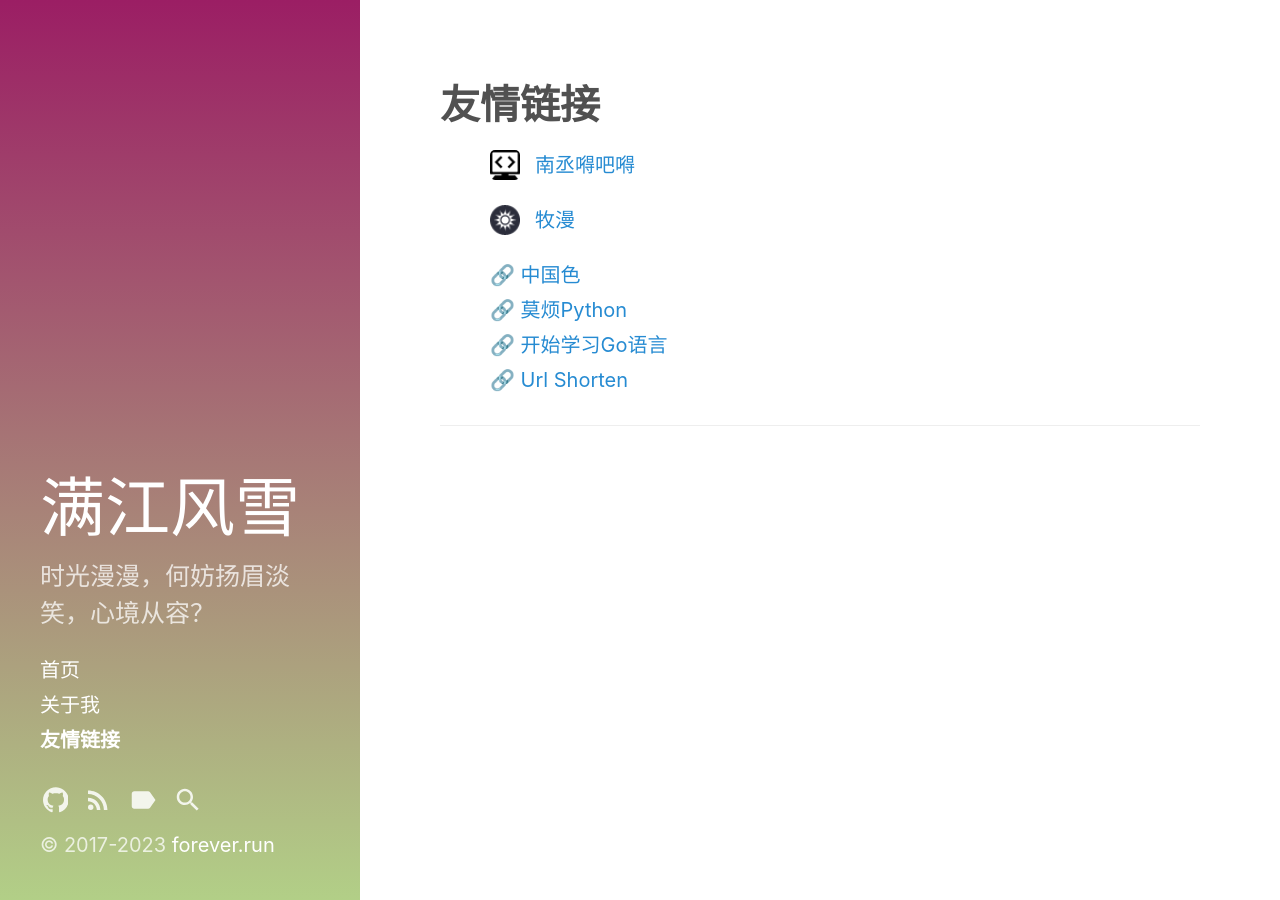
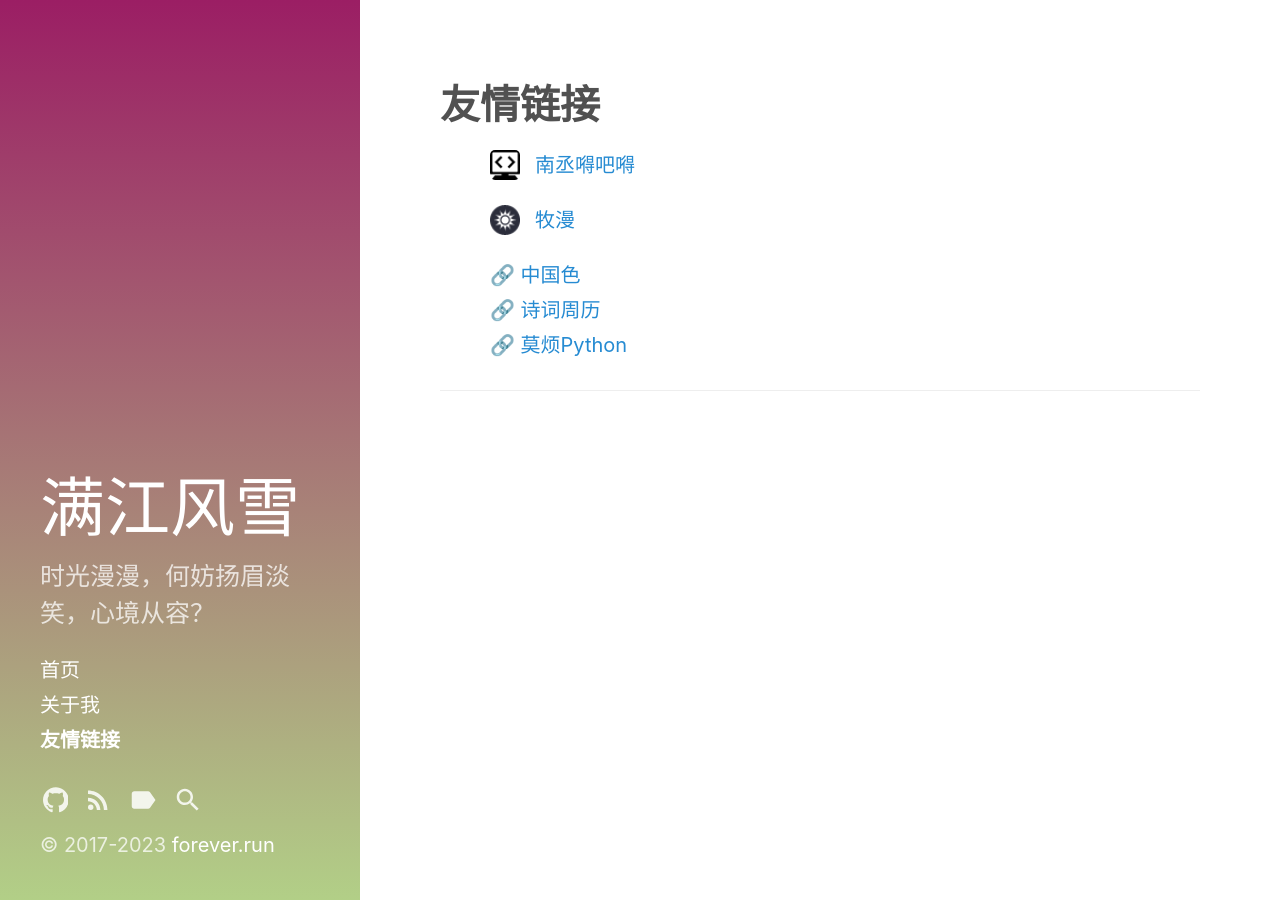
Before and after one commit to heropoo/heropoo.github.io, a Jekyll site: the page built from friendship-links.md, in a window 1280 px wide. Built offline with Jekyll 4.4.1, drawn with Linux system fonts in a browser that asks for light colours.

Commit message:
Update friendship-links.md

```diff
--- a/friendship-links.md
+++ b/friendship-links.md
@@ -24,8 +24,8 @@ sidebar_link: true
     <li><a href="https://friday-go.icu" target="_blank" title="南丞嘚吧嘚"><img src="/assets/images/nancheng.ico" alt="南丞嘚吧嘚"> &nbsp;<span>南丞嘚吧嘚</span></a></li>
     <li><a href="http://animtv.cn/" target="_blank" title="牧漫"><img src="/assets/images/muma.png" alt="牧漫"> &nbsp;<span>牧漫</span></a></li>
     <li><a href="http://zhongguose.com/" target="_blank" title="中国色"> &nbsp;<span> 🔗 中国色</span></a></li>
+    <li><a href="https://shici.store/poetry-calendar/" target="_blank" title="诗词周历"> &nbsp;<span>🔗 诗词周历</span></a></li>
     <li><a href="https://morvanzhou.github.io/" target="_blank" title="莫烦Python"> &nbsp;<span> 🔗 莫烦Python</span></a></li>
-    <li><a href="https://www.ioio.pw/learning-go/" target="_blank" title="开始学习Go语言"> &nbsp;<span> 🔗 开始学习Go语言</span></a></li>       <li><a href="https://gotoo.ml" target="_blank" title="Url Shorten"> &nbsp;<span> 🔗 Url Shorten</span></a></li>
 </ul>
 
 
```
